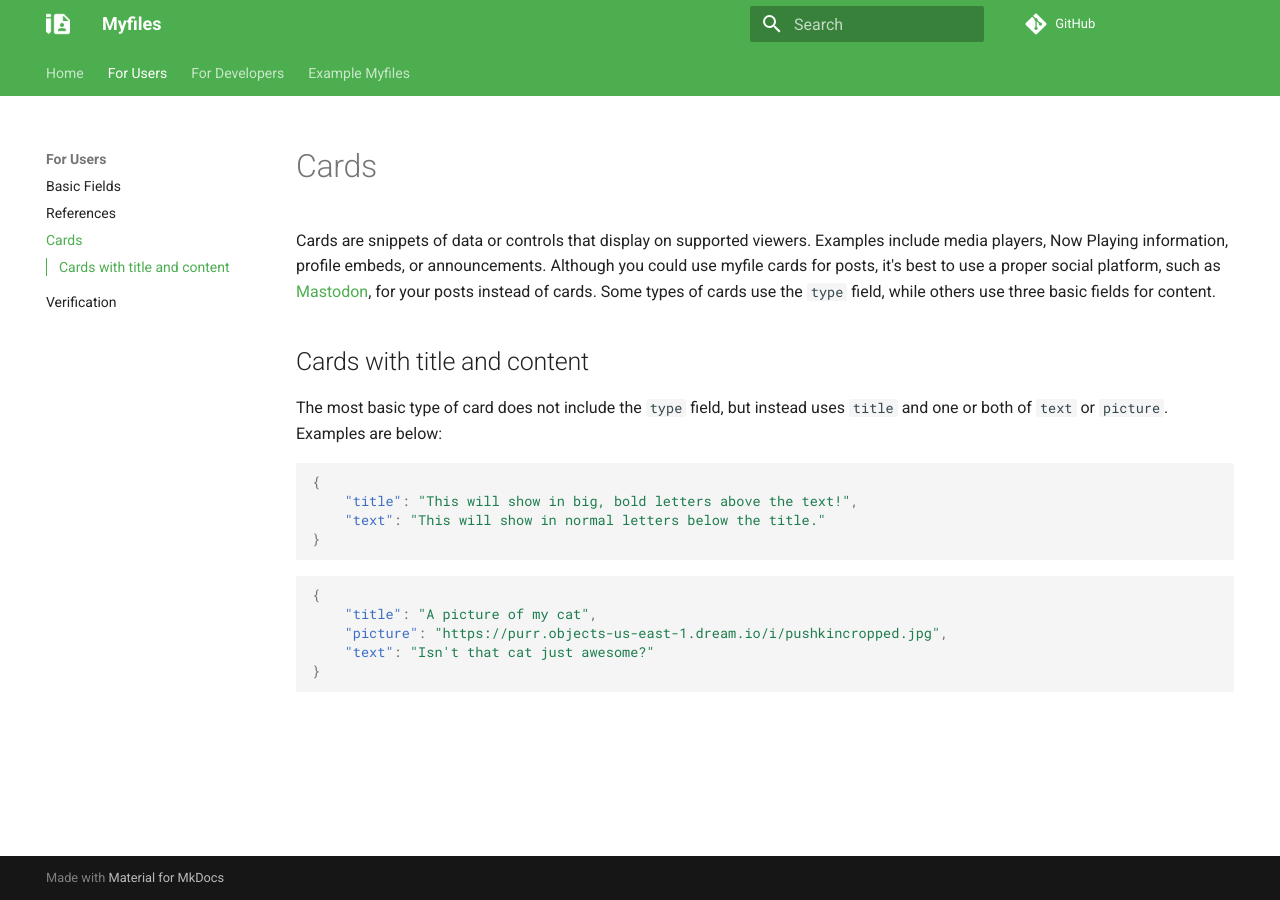
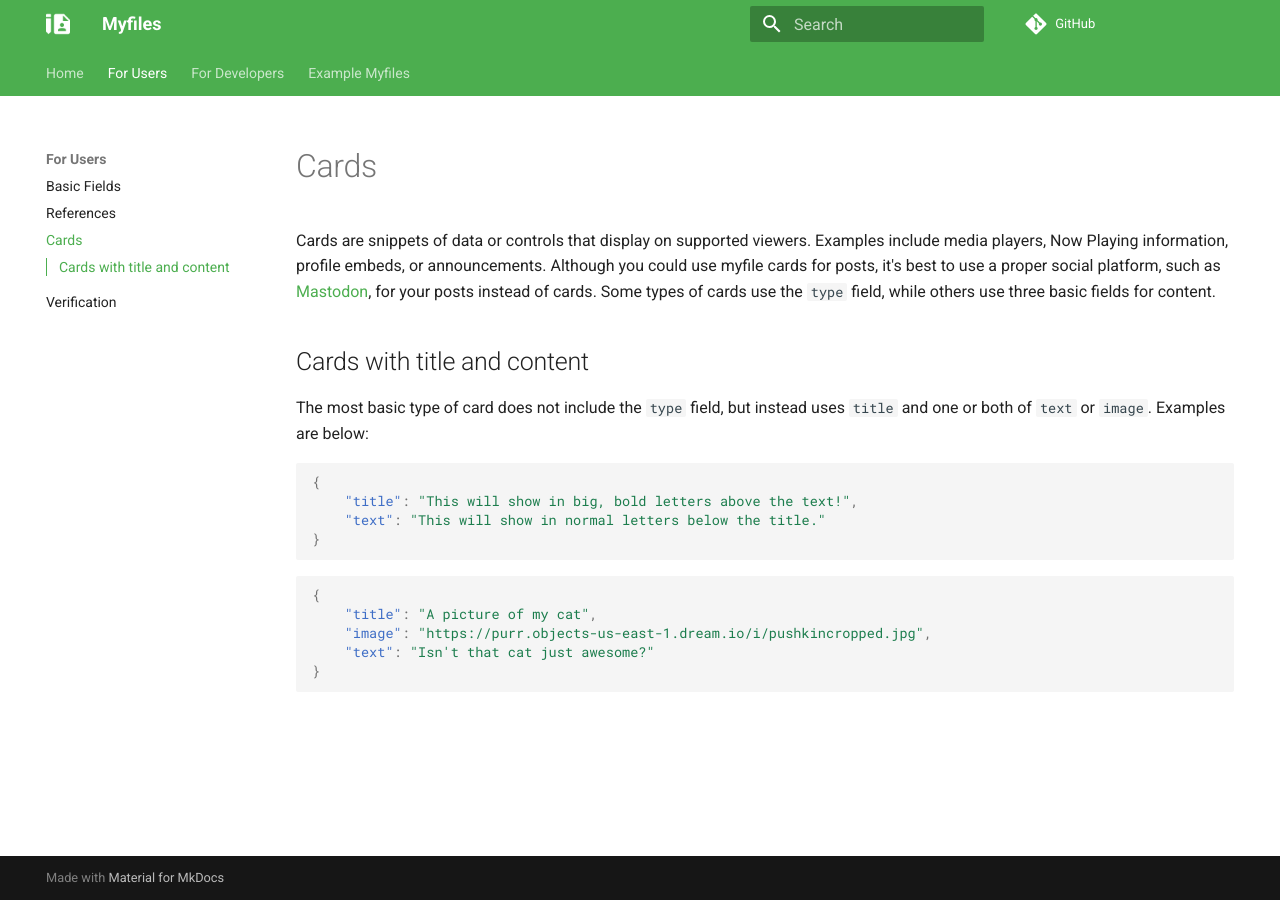
Before and after one commit to bleonard252/myfiles, an MkDocs documentation site: the page built from docs/reference/cards.md, in a window 1280 px wide. Built offline with MkDocs 1.6.1 and Material for MkDocs 9.7.7, drawn with Linux system fonts in a browser that asks for light colours; comment, search, counter and statistics services are not loaded.

Commit message:
minor docs improvements

````diff
--- a/docs/reference/cards.md
+++ b/docs/reference/cards.md
@@ -4,7 +4,7 @@ title: Cards
 Cards are snippets of data or controls that display on supported viewers. Examples include media players, Now Playing information, profile embeds, or announcements. Although you could use myfile cards for posts, it's best to use a proper social platform, such as [Mastodon](https://joinmastodon.org), for your posts instead of cards. Some types of cards use the `type` field, while others use three basic fields for content.
 
 ## Cards with title and content
-The most basic type of card does not include the `type` field, but instead uses `title` and one or both of `text` or `picture`. Examples are below:
+The most basic type of card does not include the `type` field, but instead uses `title` and one or both of `text` or `image`. Examples are below:
 
 ```json
 {
@@ -15,7 +15,7 @@ The most basic type of card does not include the `type` field, but instead uses
 ```json
 {
     "title": "A picture of my cat",
-    "picture": "https://purr.objects-us-east-1.dream.io/i/pushkincropped.jpg",
+    "image": "https://purr.objects-us-east-1.dream.io/i/pushkincropped.jpg",
     "text": "Isn't that cat just awesome?"
 }
 ```
````
Also changed, not shown: docs/reference/lookup.md (+1 -0 lines).
